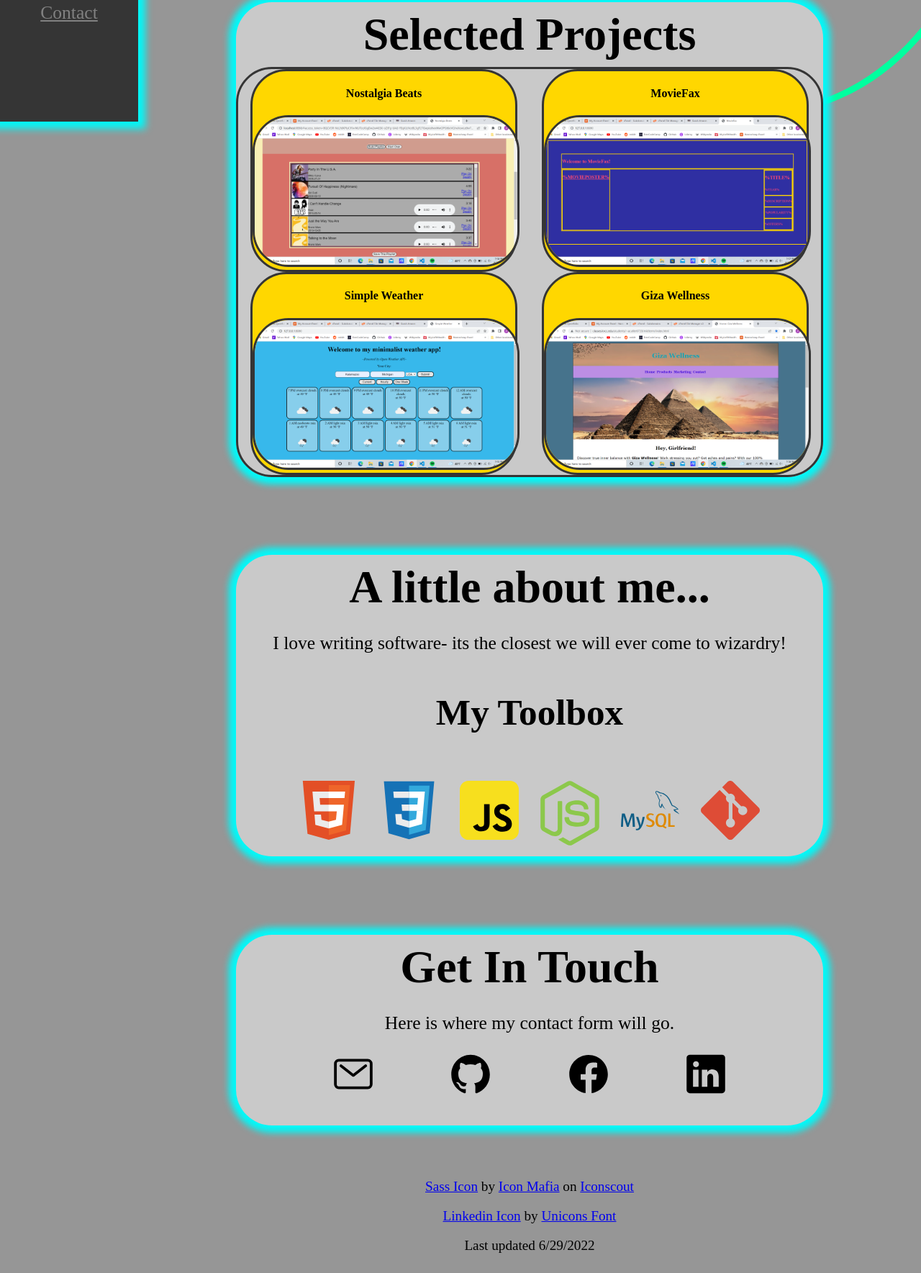
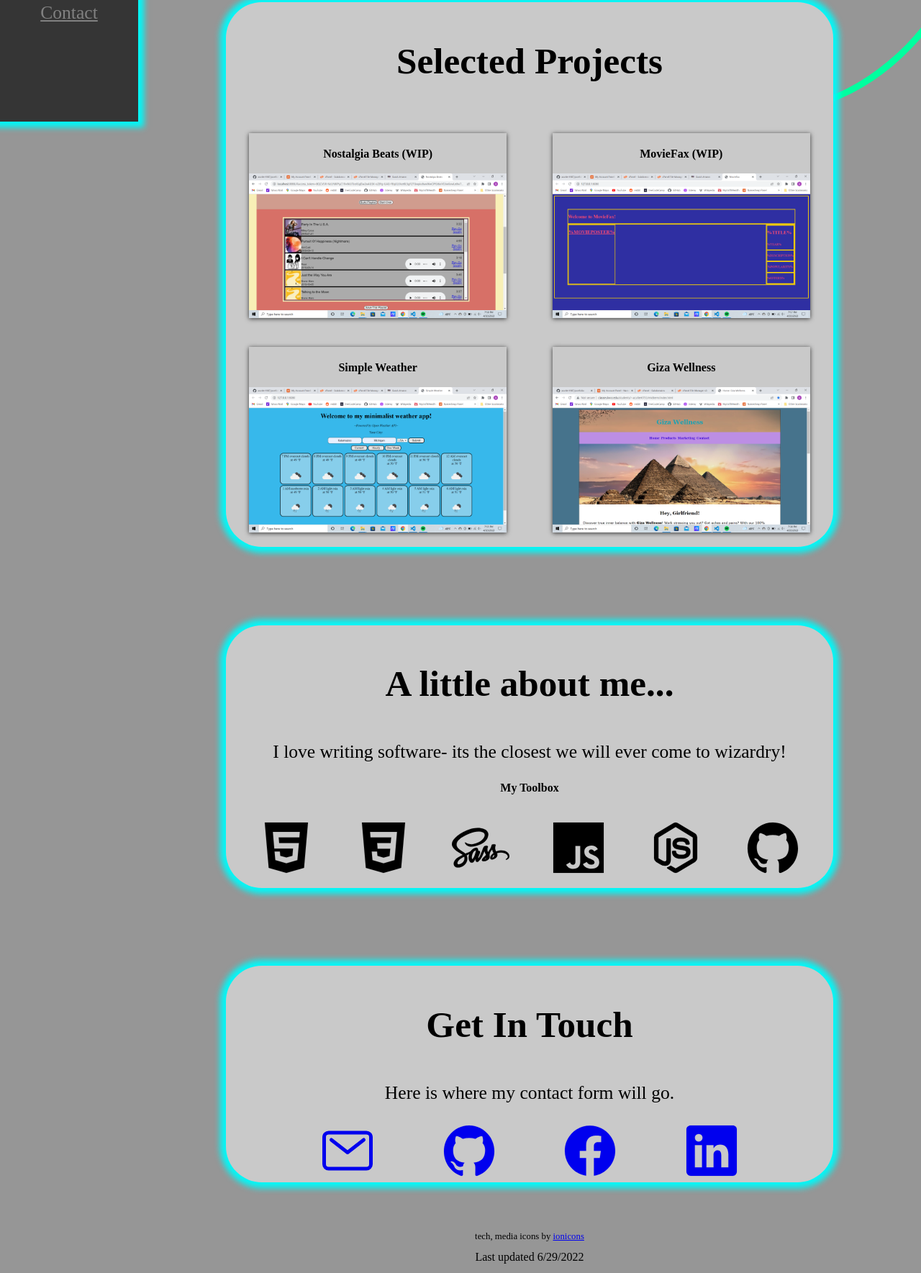
Before and after one commit to acutler2929/portfolio, a website: page index.html in a window 1280 px wide. Shown: the part 631-2400 px from the top of the page at 72% size. Drawn offline with nearby package versions, Linux system fonts and the light colour scheme.

Commit message:
made it all less ugly, still need to fill in text

```diff
--- a/index.html
+++ b/index.html
@@ -79,53 +79,61 @@
 				</div>
 			</div>
 			<div id="projects">
-				<h2>Selected Projects</h2>
+				<h3>Selected Projects</h3>
 				<div id="projects-wrapper">
-					<div id="project-container-zero" class="project-container">
-						<h4>Nostalgia Beats</h4>
+					<div class="project-container">
+						<h4 class="project-title">Nostalgia Beats (WIP)</h4>
 						<img
 							src="./pictures/screenshots/nostalgia-beats-screen.png"
-							id="project-image-zero"
 							class="project-image"
+							id="project-clickable-zero"
 						/>
 					</div>
-					<div id="project-container-one" class="project-container">
-						<h4>MovieFax</h4>
+					<div class="project-container">
+						<h4 class="project-title">MovieFax (WIP)</h4>
 						<img
 							src="./pictures/screenshots/moviefax-screen.png"
-							id="project-image-one"
 							class="project-image"
+							id="project-clickable-one"
 						/>
 					</div>
-					<div id="project-container-two" class="project-container">
-						<h4>Simple Weather</h4>
+					<div class="project-container">
+						<h4 class="project-title">Simple Weather</h4>
 						<img
 							src="./pictures/screenshots/simple-weather-screen.png"
-							id="project-image-two"
 							class="project-image"
+							id="project-clickable-two"
 						/>
 					</div>
-					<div id="project-container-three" class="project-container">
-						<h4>Giza Wellness</h4>
+					<div class="project-container">
+						<h4 class="project-title">Giza Wellness</h4>
 						<img
 							src="./pictures/screenshots/giza-wellness-screen.png"
-							id="project-image-three"
 							class="project-image"
+							id="project-clickable-three"
 						/>
 					</div>
 				</div>
 			</div>
 			<div id="about">
 				<div id="description">
-					<h2>A little about me...</h2>
+					<h3>A little about me...</h3>
 					<p>
 						I love writing software- its the closest we will ever
 						come to wizardry!
 					</p>
-					<h3>My Toolbox</h3>
 				</div>
 				<div id="toolbox">
-					<img
+					<h4>My Toolbox</h4>
+					<div id="tech-icons-wrapper">
+						<ion-icon class="ionicons" name="logo-html5"></ion-icon>
+						<ion-icon class="ionicons" name="logo-css3"></ion-icon>
+						<ion-icon class="ionicons" name="logo-sass"></ion-icon>
+						<ion-icon class="ionicons" name="logo-javascript"></ion-icon>
+						<ion-icon class="ionicons" name="logo-nodejs"></ion-icon>
+						<ion-icon class="ionicons" name="logo-github"></ion-icon>
+					</div>
+					<!-- <img
 						src="pictures/Tech Icons/Html Icon.svg"
 						class="tech-icons"
 					/>
@@ -148,55 +156,71 @@
 					<img
 						src="pictures/Tech Icons/Git Icon.svg"
 						class="tech-icons"
-					/>
+					/> -->
 				</div>
 			</div>
 			<div id="contact">
 				<div id="contact-form">
-					<h2>Get In Touch</h2>
+					<h3>Get In Touch</h3>
 					<p>Here is where my contact form will go.</p>
 				</div>
 				<div id="socials-icons-wrapper">
 					<a href="mailto:acutler0451@gmail.com">
-						<ion-icon name="mail-outline">
-							<img
+						<ion-icon class="ionicons" name="mail-outline">
+							<!-- <img
 								src="pictures/mail-outline.svg"
 								id="socials-email"
 								class="social-icons"
-							/>
+							/> -->
 						</ion-icon>
 					</a>
 					<a href="https://github.com/acutler1987">
-						<ion-icon name="logo-github">
-							<img
+						<ion-icon class="ionicons" name="logo-github">
+							<!-- <img
 								src="pictures/Tech Icons/logo-github.svg"
 								id="socials-github"
 								class="social-icons"
-							/>
+							/> -->
 						</ion-icon>
 					</a>
 					<a href="https://www.facebook.com/alice.cutler.526">
-						<ion-icon name="logo-facebook">
-							<img
+						<ion-icon class="ionicons" name="logo-facebook">
+							<!-- <img
 								src="pictures/Tech Icons/facebook_icon.svg"
 								id="socials-facebook"
 								class="social-icons"
-							/>
+							/> -->
 						</ion-icon>
 					</a>
 					<a href="https://www.linkedin.com/">
-						<ion-icon name="logo-linkedin">
-							<img
+						<ion-icon class="ionicons" name="logo-linkedin">
+							<!-- <img
 								src="pictures/Tech Icons/logo-linkedin.svg"
 								id="socials-linkedin"
 								class="social-icons"
-							/>
+							/> -->
 						</ion-icon>
 					</a>
 				</div>
 			</div>
 			<footer>
+				<p>tech, media icons by <a href="https://ionic.io/ionicons" target="_blank"
+					>ionicons</a
+				></p>
 				<!--make more of these-->
+				<!-- <p>
+					<a>Mail Icon</a>, <a>Github Icon</a>, <a>Facebook Icon</a>,
+					and
+					<a
+						href="https://iconscout.com/icons/linkedin"
+						target="_blank"
+						>Linkedin Icon</a
+					>
+					by
+					<a href="https://ionic.io/ionicons" target="_blank"
+						>ionicons</a
+					>
+				</p>
 				<p>
 					<a href="https://iconscout.com/icons/sass" target="_blank"
 						>Sass Icon</a
@@ -205,22 +229,9 @@
 					<a href="https://iconscout.com/contributors/icon-mafia"
 						>Icon Mafia</a
 					>
-					on <a href="https://iconscout.com">Iconscout</a>
+					at <a href="https://iconscout.com">Iconscout</a>
 				</p>
-				<p>
-					<a
-						href="https://iconscout.com/icons/linkedin"
-						target="_blank"
-						>Linkedin Icon</a
-					>
-					by
-					<a
-						href="https://iconscout.com/contributors/unicons"
-						target="_blank"
-						>Unicons Font</a
-					>
-				</p>
-				<p>
+				<p> -->
 					Last updated
 					<script>
 						document.write(new Date().toLocaleDateString());
@@ -229,5 +240,7 @@
 			</footer>
 		</div>
 		<script src="script.js"></script>
+		<script type="module" src="https://unpkg.com/ionicons@5.5.2/dist/ionicons/ionicons.esm.js"></script>
+<script nomodule src="https://unpkg.com/ionicons@5.5.2/dist/ionicons/ionicons.js"></script>
 	</body>
 </html>
--- a/pictures/picCredits.txt
+++ b/pictures/picCredits.txt
@@ -10,7 +10,7 @@
 'coffee_icon' by Vincent Le Moign @ Iconscout.com
     https://cdn.iconscout.com/icon/free/png-128/coffee-842-448157.png
 
-'logo-github', 'facebook_icon', 'logo-linkedin' and 'mail-outline' by ionicons @ https://ionic.io/ionicons
+'logo-github', 'facebook_icon', 'logo-linkedin' and 'mail-outline' by ionicons @ https://ionic.io/ionicons *
 
 'Html Logo' by Jagathish Saravanan @ iconscout.com
     https://cdn.iconscout.com/icon/free/png-128/html-2752158-2284975.png
@@ -34,4 +34,4 @@
     https://cdn.iconscout.com/icon/free/png-128/python-2-226051.png
 
 'Sass Icon' by Icon Mafia @ iconscout.com
-    https://iconscout.com/icons/sass
+    https://iconscout.com/icons/sass *
--- a/script.js
+++ b/script.js
@@ -2,6 +2,7 @@
 
 const htmlProjectZero = `
 	<div class="project-left">
+	<h3 class="modal-title">Nostalgia Beats</h3>
 		<img
 			src="./pictures/screenshots/nostalgia-beats-screen.png"
 			id="project-image-zero"
@@ -11,10 +12,13 @@ const htmlProjectZero = `
 			<li class="tech-used">Html/Css</li>
 			<li class="tech-used">Sass</li>
 			<li class="tech-used">Javascript</li>
+			<li class="tech-used">Html/Css</li>
+			<li class="tech-used">Sass</li>
+			<li class="tech-used">Javascript</li>
+			<li class="tech-used">Html/Css</li>
 		</ul>
 	</div>
 	<div class="project-right">
-		<h3 class="modal-title">Nostalgia Beats</h3>
 		<p class="modal-description">
 			Lorem ipsum dolor sit amet, consectetur adipiscing
 			elit, sed do eiusmod tempor incididunt ut labore et
@@ -35,6 +39,7 @@ const htmlProjectZero = `
 
 const htmlProjectOne = `
 	<div class="project-left">
+	<h3 class="modal-title">MovieFax</h3>
 		<img
 			src="./pictures/screenshots/moviefax-screen.png"
 			id="project-image-one"
@@ -43,12 +48,12 @@ const htmlProjectOne = `
 		<ul class="modal-tech-list">
 			<li class="tech-used">Html/Css</li>
 			<li class="tech-used">Sass</li>
+			<li class="tech-used">Bootstrap</li>
 			<li class="tech-used">Javascript</li>
 			<li class="tech-used">Node.JS</li>
 		</ul>
 	</div>
 	<div class="project-right">
-		<h3 class="modal-title">MovieFax</h3>
 		<p class="modal-description">
 			Lorem ipsum dolor sit amet, consectetur adipiscing
 			elit, sed do eiusmod tempor incididunt ut labore et
@@ -69,6 +74,7 @@ const htmlProjectOne = `
 
 const htmlProjectTwo = `
 	<div class="project-left">
+	<h3 class="modal-title">Simple Weather</h3>
 		<img
 			src="./pictures/screenshots/simple-weather-screen.png"
 			id="project-image-three"
@@ -78,10 +84,10 @@ const htmlProjectTwo = `
 			<li class="tech-used">Html/Css</li>
 			<li class="tech-used">Sass</li>
 			<li class="tech-used">Javascript</li>
+			<li class="tech-used">Node.js</li>
 		</ul>
 	</div>
 	<div class="project-right">
-		<h3 class="modal-title">Simple Weather</h3>
 		<p class="modal-description">
 			Lorem ipsum dolor sit amet, consectetur adipiscing
 			elit, sed do eiusmod tempor incididunt ut labore et
@@ -101,7 +107,8 @@ const htmlProjectTwo = `
 `;
 
 const htmlProjectThree = `
-	<div class="project-left">
+<div class="project-left">
+	<h3 class="modal-title">Giza Wellness</h3>
 		<img
 			src="./pictures/screenshots/giza-wellness-screen.png"
 			id="project-image-three"
@@ -112,7 +119,6 @@ const htmlProjectThree = `
 		</ul>
 	</div>
 	<div class="project-right">
-		<h3 class="modal-title">Giza Wellness</h3>
 		<p class="modal-description">
 			Lorem ipsum dolor sit amet, consectetur adipiscing
 			elit, sed do eiusmod tempor incididunt ut labore et
@@ -139,10 +145,10 @@ const displayModal = function () {
 	);
 
 	// Get the button that opens the modal
-	const btn0 = document.getElementById('project-image-zero');
-	const btn1 = document.getElementById('project-image-one');
-	const btn2 = document.getElementById('project-image-two');
-	const btn3 = document.getElementById('project-image-three');
+	const btn0 = document.getElementById('project-clickable-zero');
+	const btn1 = document.getElementById('project-clickable-one');
+	const btn2 = document.getElementById('project-clickable-two');
+	const btn3 = document.getElementById('project-clickable-three');
 
 	// Get the <span> element that closes the modal
 	const closeSpan = document.getElementsByClassName('close')[0];
--- a/style/style.scss
+++ b/style/style.scss
@@ -6,14 +6,18 @@ $color-tertiary: #00f9f9;
 
 $color-accent: #00ff9f;
 
-$box-shadow: 0 0 0.625rem 0.625rem $color-tertiary;
+// $major-border: 1rem 1rem $color-tertiary, -0.25rem -0.25rem $color-tertiary;
+
+$major-border: 0 0 0.5rem 0.5rem $color-tertiary;
+
+$minor-border: $color-secondary 0px 1px 6px 0px;
 
 @mixin section-layout {
 	border-radius: 50px;
 	background-color: $color-primary;
-	box-shadow: $box-shadow;
+	box-shadow: $major-border;
 	height: 100%;
-	width: 75%;
+	width: 77.5%;
 	margin: 5% 0% 5% 0%;
 	scroll-margin-top: 100px;
 	z-index: 2;
@@ -67,6 +71,12 @@ body {
 		font-size: 4vw;
 	}
 
+	h4 {
+		height: 2vh;
+		margin: 2.5vh 0vw 2.5vh 0vw;
+		text-align: center;
+	}
+
 	p {
 		font-size: 2vw;
 	}
@@ -84,7 +94,7 @@ body {
 /***************** Navigation Bar ********************/
 
 #navbar {
-	box-shadow: $box-shadow;
+	box-shadow: $major-border;
 	display: flex;
 	flex-direction: column;
 	justify-content: space-evenly;
@@ -199,8 +209,8 @@ body {
 }
 
 #projects-wrapper {
-	border: 3px solid $color-secondary;
-	border-radius: 50px;
+	// border: 3px solid $color-secondary;
+	// border-radius: 50px;
 	display: flex;
 	flex-direction: row;
 	flex-wrap: wrap;
@@ -208,16 +218,25 @@ body {
 }
 
 .project-container {
-	border: 3px solid $color-secondary;
-	border-radius: 50px;
-	background-color: gold;
-	height: 45%;
-	width: 45%;
+	// border: 3px solid $color-secondary;
+	// border-radius: 50px;
+	box-shadow: $minor-border;
+	// background-color: red;
+	height: 42.5%;
+	width: 42.5%;
+	margin: 2.5vh 0vw 2.5vh 0vw;
 }
 
+// .project-title {
+// 	height: 2vh;
+// 	margin: 2.5vh 0vw 2.5vh 0vw;
+// 	text-align: center;
+// }
+
 .project-image {
-	border: 3px solid $color-secondary;
-	border-radius: 50px;
+	// border: 3px solid $color-secondary;
+	// border-radius: 50px;
+	vertical-align: bottom;
 	cursor: pointer;
 	max-width: 100%;
 	transition: transform 0.2s;
@@ -243,16 +262,21 @@ body {
 
 .project-modal-content {
 	background-color: #fefefe;
-	// position: fixed;
+	display: flex;
+	flex-direction: column;
 	margin: 5vh auto; /* 5% from the top and centered */
 	padding: 20px;
 	border: 1px solid $color-primary;
 	height: 75vh;
 	width: 75vw; /* Could be more or less, depending on screen size */
+
+	.close {
+		font-size: 2.5rem;
 	}
 
 	.close:hover,
 	.close:focus {
+		box-shadow: $minor-border;
 		color: $color-secondary;
 		text-decoration: none;
 		cursor: pointer;
@@ -263,19 +287,15 @@ body {
 		flex-direction: row;
 		height: 100%;
 		width: 100%;
-}
 
 		.project-left {
 			display: flex;
 			flex-direction: column;
-	height: 80%;
+			padding-right: 1rem;
 			width: 50%;
-}
 
-.project-right {
-	display: flex;
-	flex-direction: column;
-	width: 50%;
+			.modal-title {
+				// font-size: 4vw;
 			}
 
 			.modal-project-image {
@@ -284,22 +304,41 @@ body {
 			}
 
 			.modal-tech-list {
+				list-style: none;
 				display: flex;
 				flex-direction: row;
+				flex-wrap: wrap;
+				justify-content: space-around;
+
+				.tech-used {
+					box-shadow: $minor-border;
+					margin: 0.25rem;
+					padding: 0.25rem;
+				}
+			}
 		}
 
-.modal-title {
-	font-size: 4vw;
-}
+		.project-right {
+			display: flex;
+			flex-direction: column;
+			align-content: space-between;
+			padding-left: 1rem;
+			width: 50%;
 
 			.modal-description {
-	font-size: 2vw;
+				font-size: 1rem;
 				overflow-y: scroll;
 			}
 
 			.modal-links {
 				display: flex;
 				flex-direction: row;
+				justify-content: space-evenly;
+				margin-top: auto;
+				padding: 1rem;
+			}
+		}
+	}
 }
 
 /********** About Section **************/
@@ -309,18 +348,22 @@ body {
 }
 
 #toolbox {
+}
+
+#tech-icons-wrapper {
 	display: flex;
 	flex-direction: row;
-	justify-content: center;
+	justify-content: space-around;
 	flex-wrap: wrap;
+	padding: 1rem;
 }
 
-.tech-icons {
-	height: 10%;
-	width: 10%;
-	padding: 15px;
-	object-fit: cover;
-}
+// .tech-icons {
+// 	height: 10%;
+// 	width: 10%;
+// 	padding: 15px;
+// 	object-fit: cover;
+// }
 
 /********** Contact Section **********/
 
@@ -343,20 +386,31 @@ body {
 	width: 80%;
 }
 
-.social-icons {
-	height: 60%;
-	width: 60%;
+.ionicons {
+	// color: $color-secondary;
+	height: 5rem;
+	width: 5rem;
 }
 
+// .social-icons {
+// 	height: 60%;
+// 	width: 60%;
+// }
+
 footer {
-	font-size: 1vw;
 	position: relative;
 	text-align: center;
 	z-index: 4;
 
 	p {
-		font-size: 1.5vw;
+		font-size: 0.8rem;
 	}
 }
 
 @import './responsive';
+
+/**************** Footer *********************/
+
+// .footer-font{
+// 	font-size
+// }
```
Also changed, not shown: style/style.css, 2 other files. Lines whose indentation alone changed are shown as unchanged.
